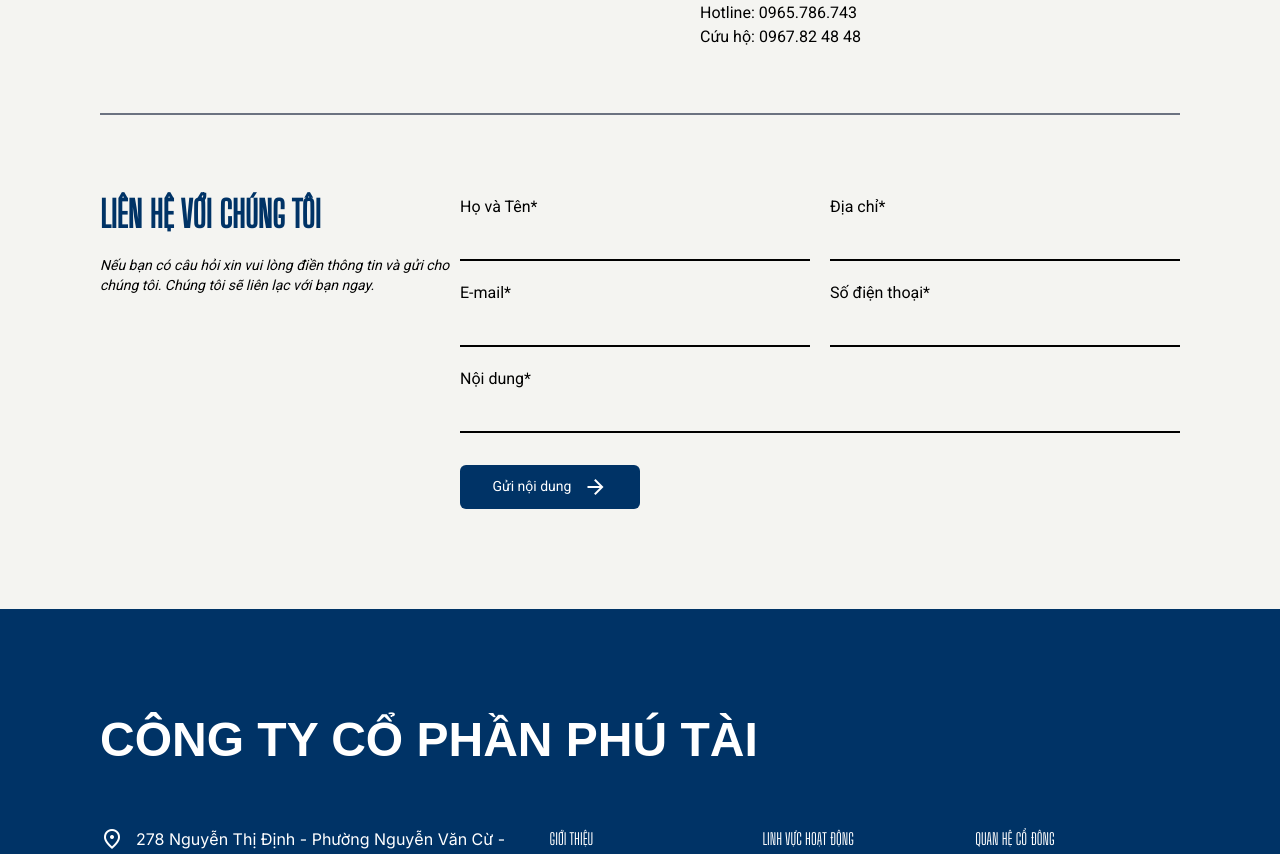
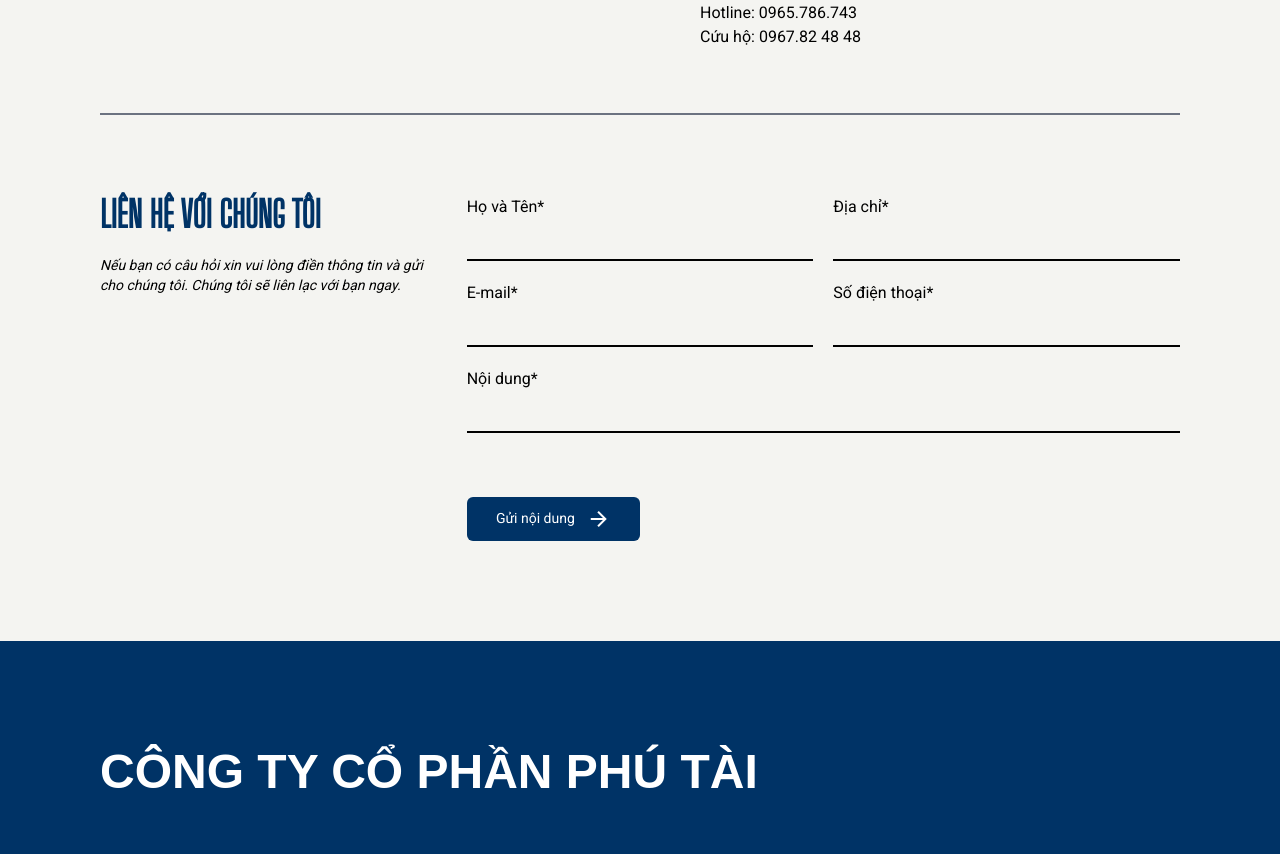
Before and after one commit to myphuong92/InternProject-2, a Vue app: page /InternProject-2/contact in a window 1280 px wide. Shown: the part 1889-2743 px from the top of the page. Built offline with nearby package versions, Linux system fonts and the light colour scheme; a web font is replaced by a local one.

Commit message:
add space in contact page

```diff
--- a/src/views/contact.vue
+++ b/src/views/contact.vue
@@ -111,7 +111,7 @@
                         </div>
                     </div>
                 </div>
-                <div class="grid grid-cols-1 lg:grid-cols-3 gap-y-8 lg:gap-0 contact-form pt-10 md:pt-20">
+                <div class="grid grid-cols-1 lg:grid-cols-3 gap-y-8 lg:gap-x-5 contact-form pt-10 md:pt-20">
                     <div class="flex flex-col gap-5">
                         <p style="font-family: 'Big Shoulders Display', sans-serif;" class="text-4xl text-[#003366] font-bold uppercase">liên hệ với chúng tôi</p>
                         <p class="text-sm italic">Nếu bạn có câu hỏi xin vui lòng điền thông tin và gửi cho chúng tôi. Chúng tôi sẽ liên lạc với bạn ngay.</p>
```
